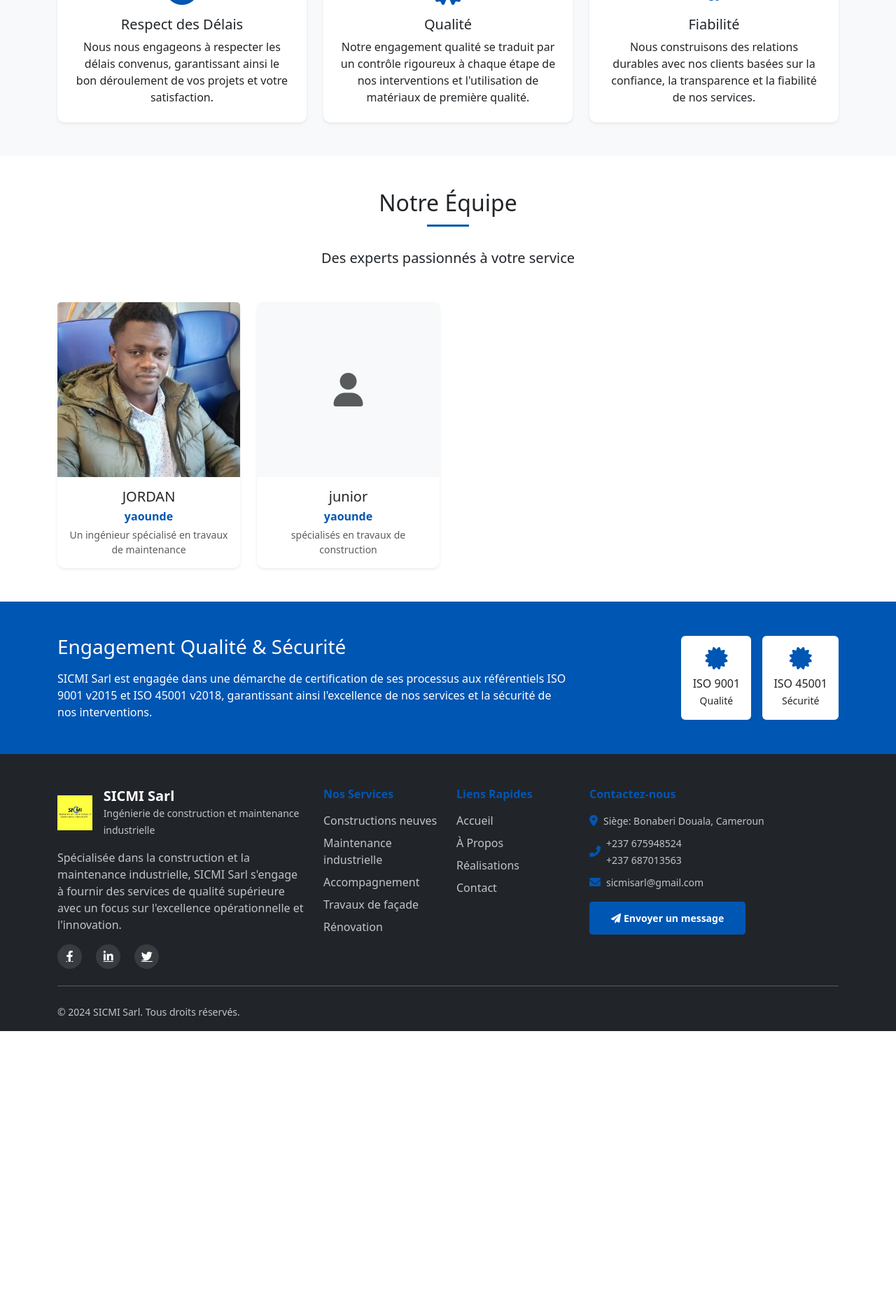
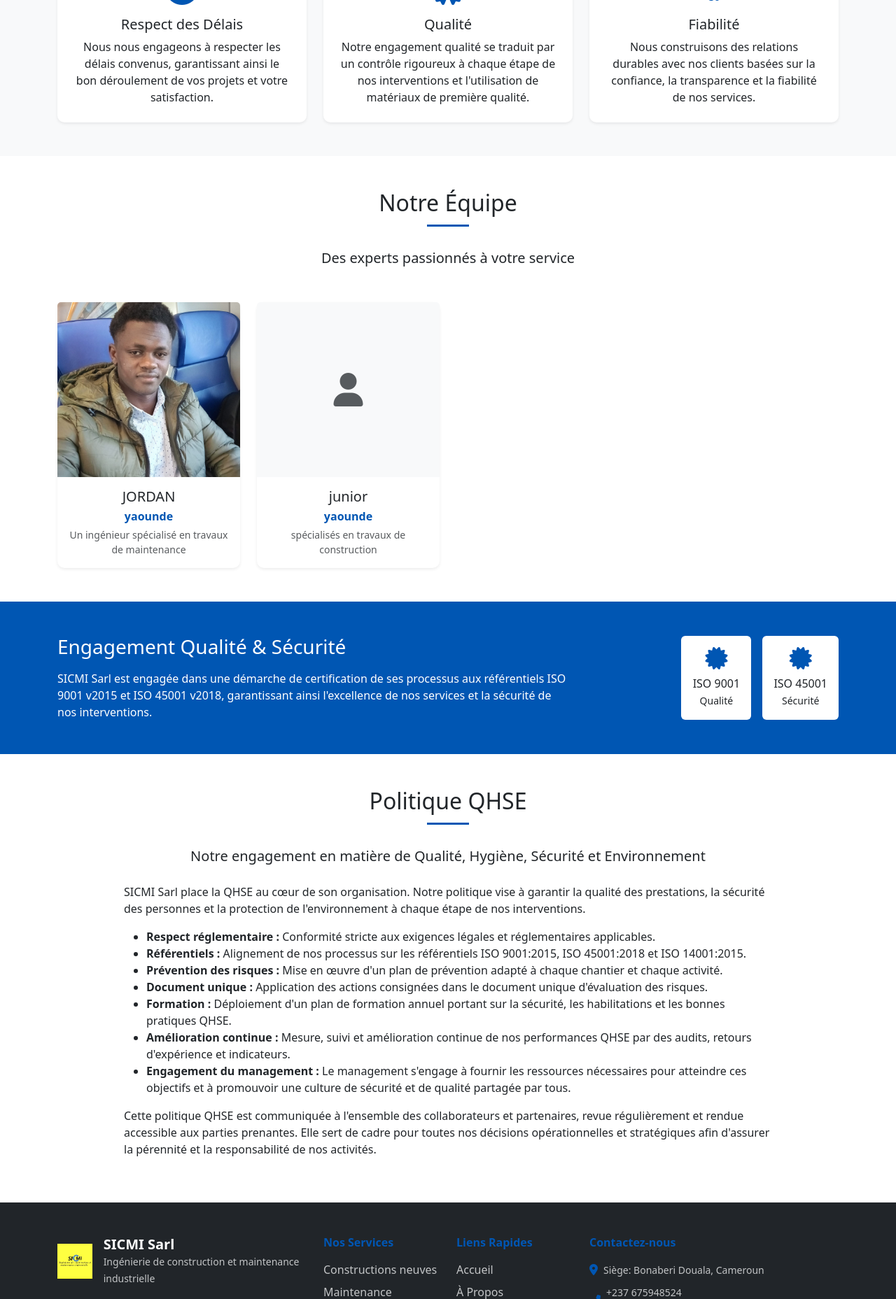
Before and after one commit to 338783-png/sicmi, a Django app: page /a-propos/ in a window 1280 px wide. Shown: the part 2080-3937 px from the top of the page at 70% size. Before the commit the page ends 3554 px from the top, so only its background shows below. Run offline with Django 5.2, Linux system fonts and the light colour scheme; data comes from the database, SQL or seed files in the repository.

Commit message:
Add Politique QHSE section to About page

```diff
--- a/templates/about.html
+++ b/templates/about.html
@@ -67,7 +67,7 @@
                             <h5>Démarche qualité</h5>
                             <p>
                                 Engagement dans une démarche de certification de nos processus aux référentiels
-                                ISO 9001 v2015 et ISO 45001 v2018.
+                                 ISO 26000, ISO 9001 v2015 et ISO 45001 v2018.
                             </p>
                         </div>
                     </div>
@@ -234,4 +234,40 @@
         </div>
     </div>
 </section>
+
+<!-- Politique QHSE -->
+<section class="py-5">
+    <div class="container">
+        <div class="text-center mb-4">
+            <h2 class="section-title">Politique QHSE</h2>
+            <p class="lead">Notre engagement en matière de Qualité, Hygiène, Sécurité et Environnement</p>
+        </div>
+
+        <div class="row justify-content-center">
+            <div class="col-lg-10">
+                <p>
+                    SICMI Sarl place la QHSE au cœur de son organisation. Notre politique vise à garantir
+                    la qualité des prestations, la sécurité des personnes et la protection de l'environnement
+                    à chaque étape de nos interventions.
+                </p>
+
+                <ul>
+                    <li><strong>Respect réglementaire :</strong> Conformité stricte aux exigences légales et réglementaires applicables.</li>
+                    <li><strong>Référentiels :</strong> Alignement de nos processus sur les référentiels ISO 9001:2015, ISO 45001:2018 et ISO 14001:2015.</li>
+                    <li><strong>Prévention des risques :</strong> Mise en œuvre d'un plan de prévention adapté à chaque chantier et chaque activité.</li>
+                    <li><strong>Document unique :</strong> Application des actions consignées dans le document unique d'évaluation des risques.</li>
+                    <li><strong>Formation :</strong> Déploiement d'un plan de formation annuel portant sur la sécurité, les habilitations et les bonnes pratiques QHSE.</li>
+                    <li><strong>Amélioration continue :</strong> Mesure, suivi et amélioration continue de nos performances QHSE par des audits, retours d'expérience et indicateurs.</li>
+                    <li><strong>Engagement du management :</strong> Le management s'engage à fournir les ressources nécessaires pour atteindre ces objectifs et à promouvoir une culture de sécurité et de qualité partagée par tous.</li>
+                </ul>
+
+                <p>
+                    Cette politique QHSE est communiquée à l'ensemble des collaborateurs et partenaires, revue régulièrement
+                    et rendue accessible aux parties prenantes. Elle sert de cadre pour toutes nos décisions opérationnelles
+                    et stratégiques afin d'assurer la pérennité et la responsabilité de nos activités.
+                </p>
+            </div>
+        </div>
+    </div>
+</section>
 {% endblock %}
```
